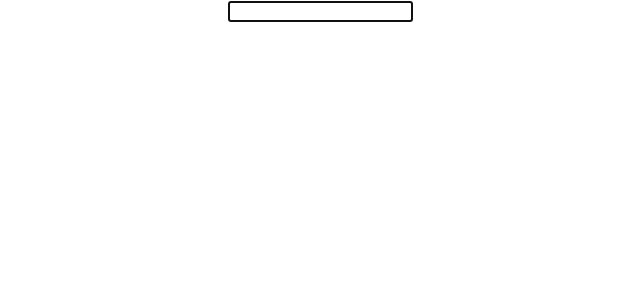
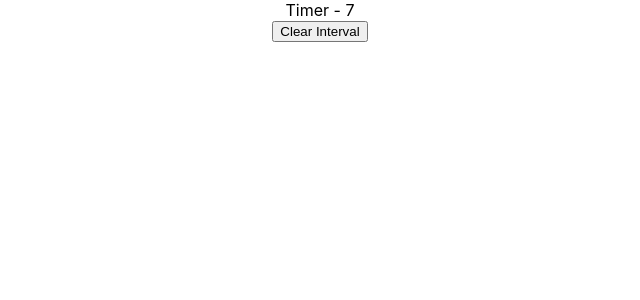
Before and after one commit to Rishabh0262/react-hooks, a React (Create React App) app: page / in a window 1280 px wide. Shown: the top 300 px of the page, without its empty margins (320-960 px from the left). Built offline with nearby package versions, Linux system fonts and the light colour scheme.

Commit message:
Here we have created a RCE ClassTimer.js app for timer, with a button which STOPs the timer eventually by calling clearInterval().

```diff
--- a/src/App.js
+++ b/src/App.js
@@ -1,13 +1,23 @@
 import logo from './logo.svg';
 import './App.css';
 import FocusInput from './components/FocusInput';
+import ClassTimer from './components/ClassTimer';
 
 function App() {
   return (
     <div className="App">
 
+      {/*     useRef-Hook     */}
+      <ClassTimer />
+
+
+
+
           {/*    useRef-Hook  */}
-          <FocusInput />
+          {/* <FocusInput /> */}
+
+
+
 
     </div>
   );
--- /dev/null
+++ b/src/components/ClassTimer.js
@@ -0,0 +1,42 @@
+import React, { Component } from 'react'
+
+export class ClassTimer extends Component {
+
+// #1 Create an instance field.[class propert, which will point to interval timer.]
+    interval
+
+// #2 Create a state var. 'timer' with val. '0'.
+    constructor(props) {
+      super(props)
+
+      this.state = {
+         timer : 0
+      }
+    }
+
+// #3 Setting interval in CDM() for increment in every second.
+    componentDidMount() {
+        this.interval = setInterval(() => {
+            this.setState((prevState) => ({timer : prevState.timer + 1}))
+        }, 1000)
+    }
+
+
+// #4 Clearing the Interval at the time of unmounting.
+    componentWillUnmount() {
+        clearInterval(this.interval)
+    }
+
+
+  render() {
+    return (
+      <div>
+        Timer - {this.state.timer}
+        <br></br>
+        <button onClick={() => clearInterval(this.interval)}>Clear Interval</button>
+      </div>
+    )
+  }
+}
+
+export default ClassTimer
```
